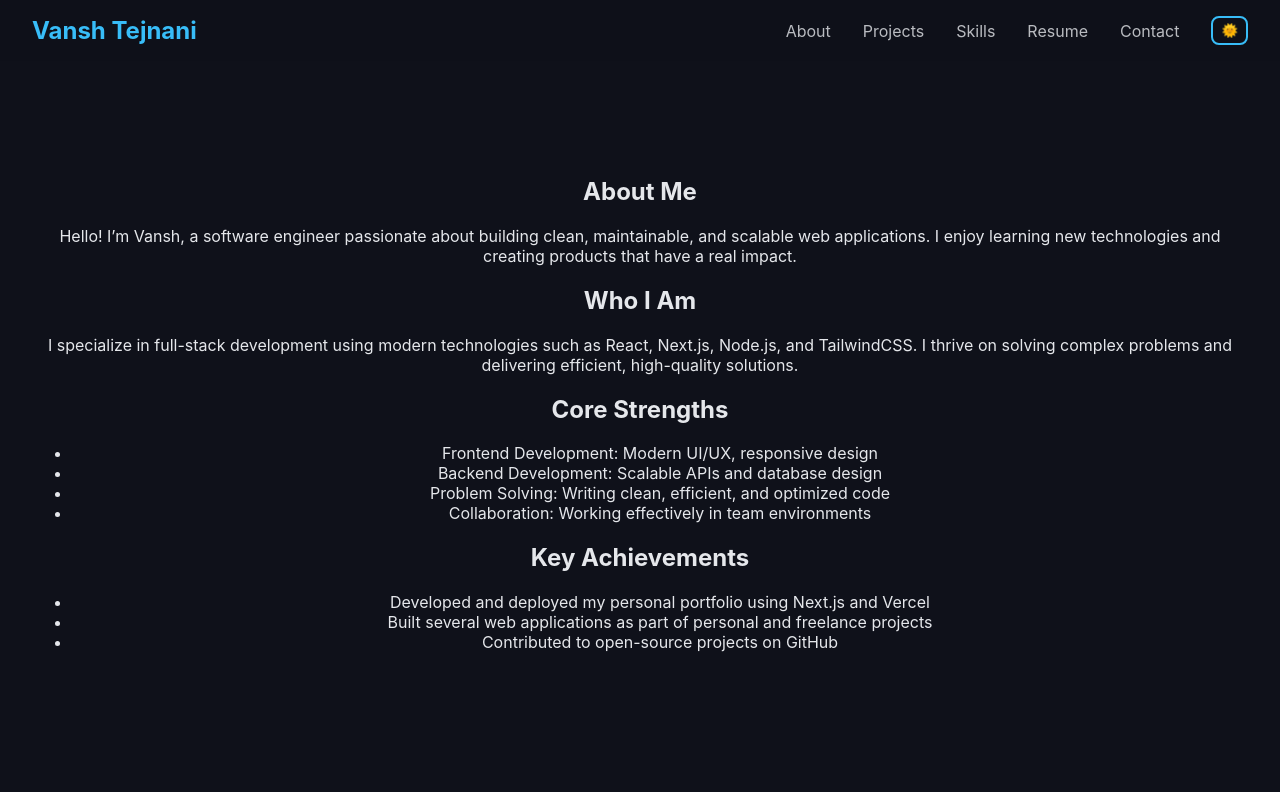
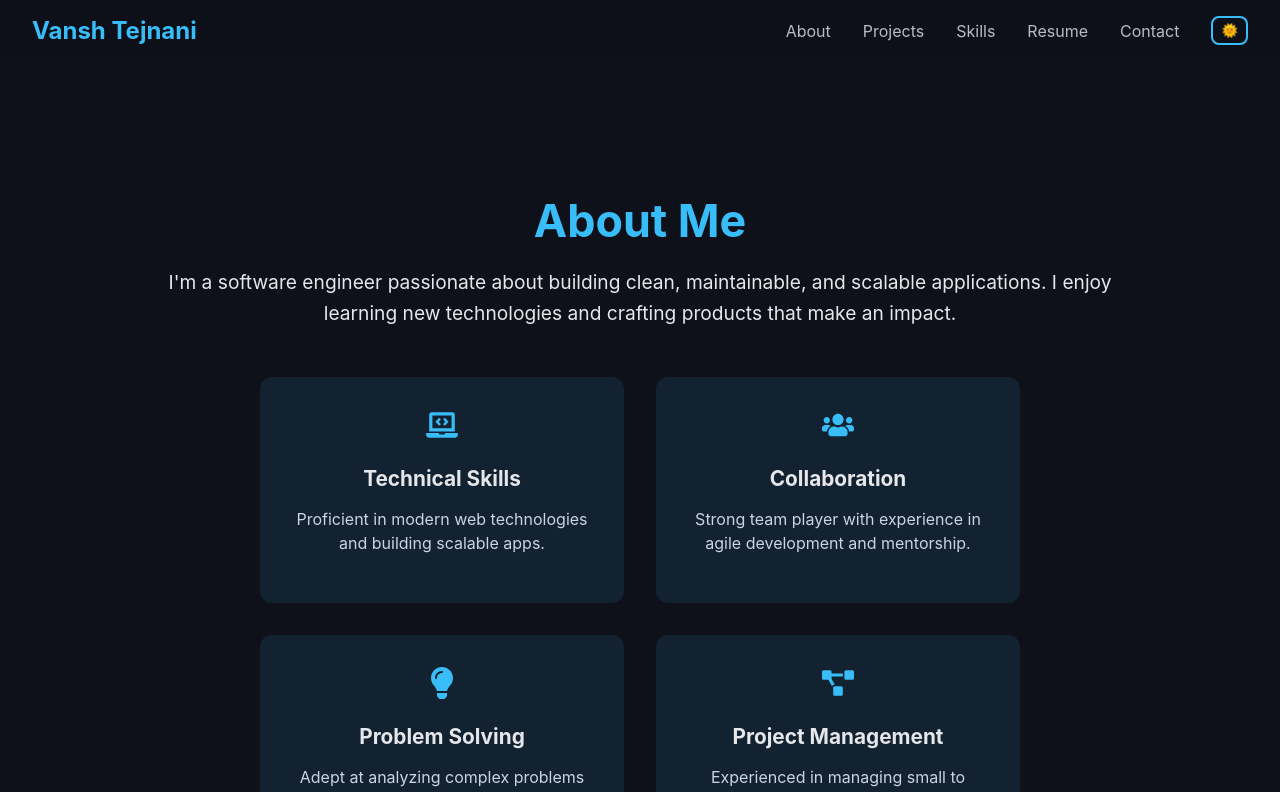
Before and after one commit to vansht04/portfolio, a Next.js app: page /about in a window 1280 px wide. Shown: the top 792 px of the page. Built offline with nearby package versions, Linux system fonts and the light colour scheme.

Commit message:
animation update

```diff
--- a/app/about/page.tsx
+++ b/app/about/page.tsx
@@ -1,43 +1,36 @@
+"use client";
+import { FaLaptopCode, FaUsers, FaLightbulb, FaProjectDiagram } from "react-icons/fa";
+
 export default function About() {
   return (
-    <section className="section about-section">
-      {/* Page Title */}
-      <h1 className="section-title">About Me</h1>
-
-      {/* Intro */}
-      <p className="about-intro">
-        Hello! I’m Vansh, a software engineer passionate about building clean, maintainable, and scalable web applications.
-        I enjoy learning new technologies and creating products that have a real impact.
+    <section id="about" className="section about-section fade-up">
+      <h1 className="about-title">About Me</h1>
+      <p className="about-intro fade-up">
+        I'm a software engineer passionate about building clean, maintainable, and scalable applications.
+        I enjoy learning new technologies and crafting products that make an impact.
       </p>
 
-      {/* Who I Am */}
-      <div className="about-card">
-        <h2>Who I Am</h2>
-        <p>
-          I specialize in full-stack development using modern technologies such as React, Next.js, Node.js, and TailwindCSS.
-          I thrive on solving complex problems and delivering efficient, high-quality solutions.
-        </p>
-      </div>
-
-      {/* Core Strengths */}
-      <div className="about-card">
-        <h2>Core Strengths</h2>
-        <ul>
-          <li>Frontend Development: Modern UI/UX, responsive design</li>
-          <li>Backend Development: Scalable APIs and database design</li>
-          <li>Problem Solving: Writing clean, efficient, and optimized code</li>
-          <li>Collaboration: Working effectively in team environments</li>
-        </ul>
-      </div>
-
-      {/* Key Achievements */}
-      <div className="about-card">
-        <h2>Key Achievements</h2>
-        <ul>
-          <li>Developed and deployed my personal portfolio using Next.js and Vercel</li>
-          <li>Built several web applications as part of personal and freelance projects</li>
-          <li>Contributed to open-source projects on GitHub</li>
-        </ul>
+      <div className="about-cards">
+        <div className="about-card fade-up">
+          <div className="card-icon"><FaLaptopCode /></div>
+          <h2>Technical Skills</h2>
+          <p>Proficient in modern web technologies and building scalable apps.</p>
+        </div>
+        <div className="about-card fade-up">
+          <div className="card-icon"><FaUsers /></div>
+          <h2>Collaboration</h2>
+          <p>Strong team player with experience in agile development and mentorship.</p>
+        </div>
+        <div className="about-card fade-up">
+          <div className="card-icon"><FaLightbulb /></div>
+          <h2>Problem Solving</h2>
+          <p>Adept at analyzing complex problems and designing effective solutions.</p>
+        </div>
+        <div className="about-card fade-up">
+          <div className="card-icon"><FaProjectDiagram /></div>
+          <h2>Project Management</h2>
+          <p>Experienced in managing small to medium-sized projects efficiently.</p>
+        </div>
       </div>
     </section>
   );
--- a/app/contact/page.tsx
+++ b/app/contact/page.tsx
@@ -11,7 +11,7 @@ export default function Contact() {
   }
 
   return (
-    <section id="contact" className="section">
+    <section id="contact" className="section fade-up">
       <h1>Contact</h1>
       {!submitted ? (
         <form onSubmit={handleSubmit} className="contact-form">
--- a/app/globals.css
+++ b/app/globals.css
@@ -97,15 +97,15 @@ body {
 .profile-wrapper {
   width: 300px;
   height: 300px;
-  border-radius: 50%; /* always circular */
-  overflow: hidden;   /* ensures any image is clipped to circle */
+  border-radius: 50%;
+  overflow: hidden;
 }
 
 .hero-image img,
 .profile {
   width: 100%;
   height: 100%;
-  object-fit: cover; /* fills wrapper, preserves aspect ratio */
+  object-fit: cover;
   transition: transform 0.3s ease, box-shadow 0.3s ease;
 }
 
@@ -146,6 +146,31 @@ body {
 
 .hero-buttons a {
   text-decoration: none;
+}
+
+/* ======================= */
+/*   FADE-UP ANIMATION     */
+/* ======================= */
+
+.fade-up {
+  opacity: 0;
+  transform: translateY(20px);
+  animation: fadeUp 1s forwards;
+}
+
+/* Staggered delay for sequential fade-ins */
+.fade-up:nth-child(1) { animation-delay: 0.1s; }
+.fade-up:nth-child(2) { animation-delay: 0.3s; }
+.fade-up:nth-child(3) { animation-delay: 0.5s; }
+.fade-up:nth-child(4) { animation-delay: 0.7s; }
+.fade-up:nth-child(5) { animation-delay: 0.9s; }
+.fade-up:nth-child(6) { animation-delay: 1.1s; }
+
+@keyframes fadeUp {
+  to {
+    opacity: 1;
+    transform: translateY(0);
+  }
 }
 
 /* ======================= */
@@ -240,7 +265,7 @@ body {
 
   .btn-primary,
   .btn-secondary {
-    width: 100%; /* full width for tiny screens */
+    width: 100%;
     padding: 1rem 0;
     font-size: 1rem;
   }
@@ -248,6 +273,89 @@ body {
   .profile-wrapper {
     width: 200px;
     height: 200px;
+  }
+}
+
+/* ======================= */
+/*        ABOUT SECTION      */
+/* ======================= */
+
+.about-section {
+  max-width: 1000px;
+  margin: auto;
+  text-align: center;
+  padding: 6rem 2rem;
+}
+
+.about-title {
+  font-size: 2.8rem;
+  margin-bottom: 1rem;
+  color: #38bdf8;
+}
+
+.about-intro {
+  font-size: 1.2rem;
+  line-height: 1.6;
+  margin-bottom: 3rem;
+  color: #e5e7eb;
+}
+
+/* Cards container */
+.about-cards {
+  display: flex;
+  flex-wrap: wrap;
+  gap: 2rem;
+  justify-content: center;
+}
+
+/* Individual card */
+.about-card {
+  background: rgba(56, 189, 248, 0.1);
+  border-radius: 12px;
+  padding: 2rem;
+  flex: 1 1 250px;
+  max-width: 300px;
+  transition: all 0.3s;
+  opacity: 0;
+  transform: translateY(20px);
+  animation: fadeInUp 0.8s forwards;
+}
+
+.about-card:hover {
+  box-shadow: 0 0 20px #38bdf8;
+  transform: translateY(-5px);
+}
+
+.card-icon {
+  font-size: 2rem;
+  color: #38bdf8;
+  margin-bottom: 1rem;
+}
+
+.about-card h2 {
+  font-size: 1.3rem;
+  margin-bottom: 0.5rem;
+  color: #e5e7eb;
+}
+
+.about-card p {
+  font-size: 1rem;
+  line-height: 1.5;
+  color: #cbd5e1;
+}
+
+@keyframes fadeInUp {
+  to {
+    opacity: 1;
+    transform: translateY(0);
+  }
+}
+
+/* Responsive adjustments */
+@media (max-width: 768px) {
+  .about-cards {
+    flex-direction: column;
+    align-items: center;
   }
 }
 
--- a/app/resume/page.tsx
+++ b/app/resume/page.tsx
@@ -1,6 +1,8 @@
+"use client";
+
 export default function ResumePage() {
   return (
-    <section className="section">
+    <section id="resume" className="section fade-up">
       <h1>Resume</h1>
       <p>Feel free to download a copy of my resume below</p>
 
--- a/app/skills/page.tsx
+++ b/app/skills/page.tsx
@@ -1,3 +1,5 @@
+"use client";
+
 export default function Skills() {
   const skills = [
     { name: "JavaScript", level: 90 },
@@ -9,7 +11,7 @@ export default function Skills() {
   ];
 
   return (
-    <section id="skills" className="section skills-section">
+    <section id="skills" className="section skills-section fade-up">
       <h1>Skills</h1>
       <div className="skills-container">
         {skills.map((skill) => (
--- a/components/Navbar.tsx
+++ b/components/Navbar.tsx
@@ -5,20 +5,15 @@ import ThemeToggle from "./ThemeToggle";
 export default function Navbar() {
   return (
     <nav className="navbar">
-      {/* Logo */}
+      {/* Logo / Name */}
       <Link href="/" className="logo">Vansh Tejnani</Link>
 
       <div className="nav-right">
-        {/* All links open in the same tab except Resume button on homepage */}
         <Link href="/about" className="nav-link">About</Link>
         <Link href="/projects" className="nav-link">Projects</Link>
         <Link href="/skills" className="nav-link">Skills</Link>
-
-        {/* Resume tab now opens the Resume page in the same tab */}
-        <Link href="/resume" className="nav-link">Resume</Link>
-
+        <a href="/resume.pdf" target="_blank" rel="noopener noreferrer" className="nav-link">Resume</a>
         <Link href="/contact" className="nav-link">Contact</Link>
-
         <ThemeToggle />
       </div>
     </nav>
--- a/components/SocialLinks.tsx
+++ b/components/SocialLinks.tsx
@@ -3,7 +3,7 @@ import Image from "next/image";
 
 export default function SocialLinks() {
   return (
-    <div className="socials">
+    <div className="socials fade-up">
       <a href="https://github.com/vansht04" target="_blank" rel="noopener noreferrer">
         <div className="icon-container">
           <Image src="/github.png" alt="GitHub" width={32} height={32} style={{ objectFit: "contain" }} />
```
Also changed, not shown: app/page.tsx (+8 -7 lines), app/projects/page.tsx (+17 -3 lines), components/ProjectCard.tsx (+12 -13 lines).
